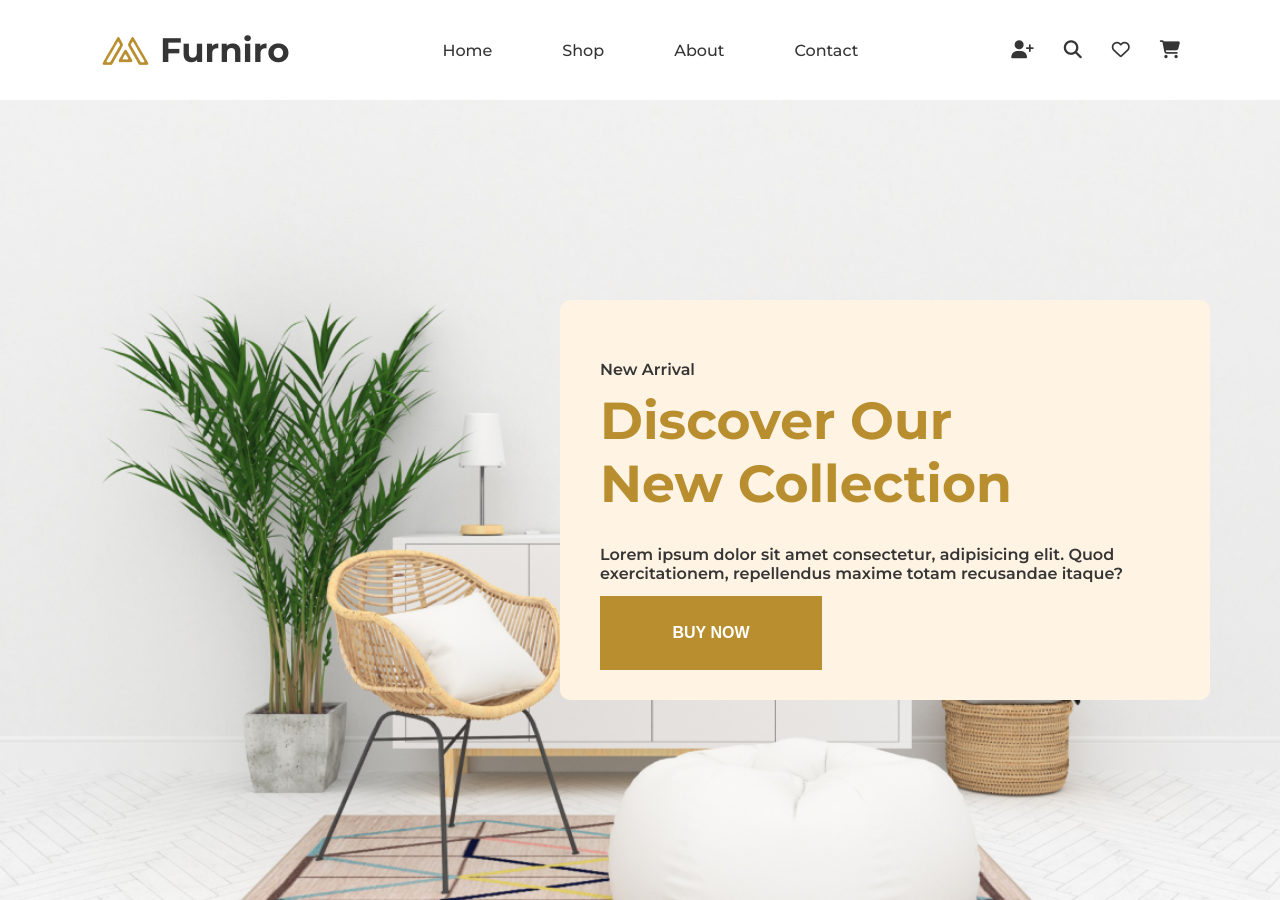
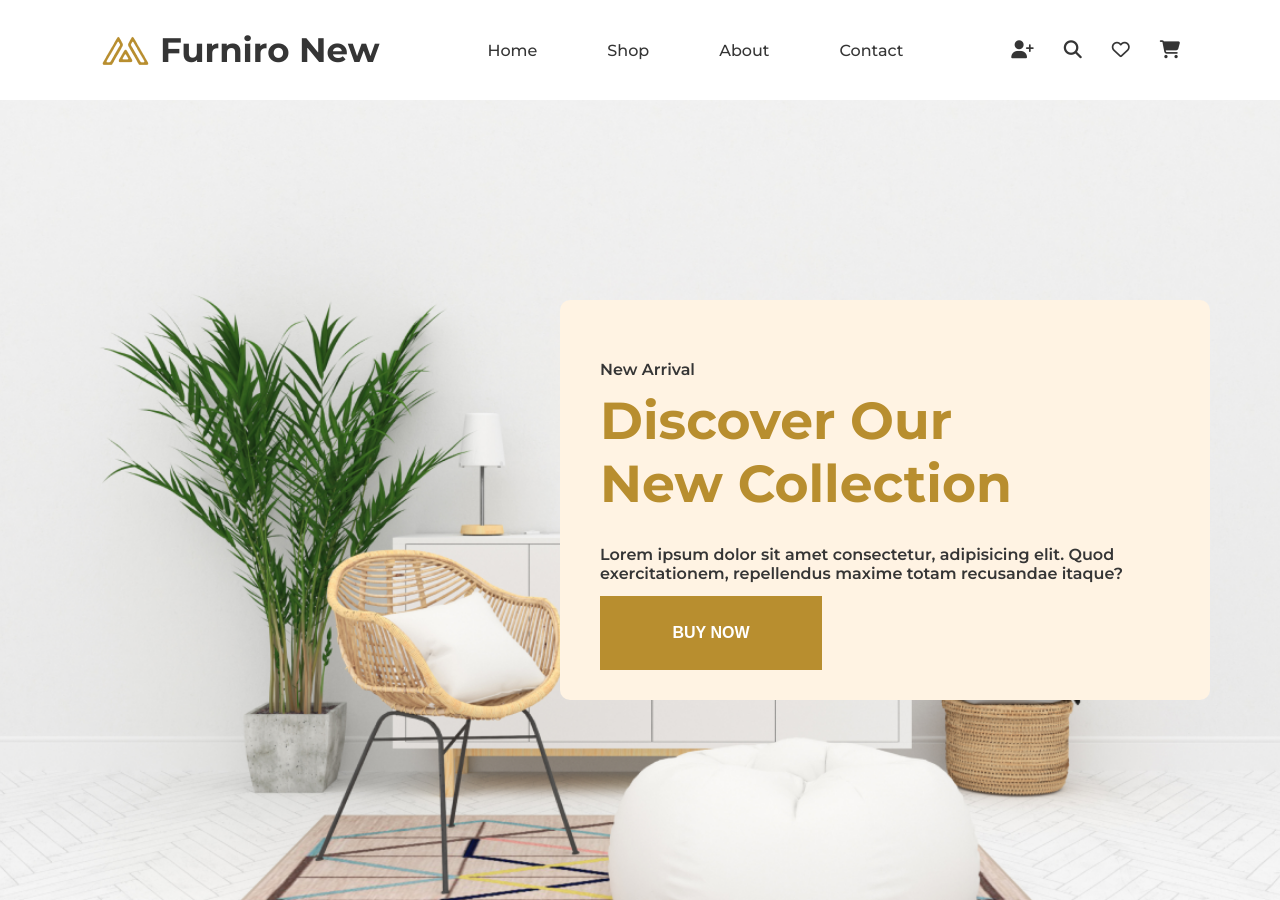
Before and after one commit to bahmani-dev/furniro-new, a plain HTML site: page index.html in a window 1280 px wide. Drawn offline with Linux system fonts and the light colour scheme.

Commit message:
change furniro logo text

```diff
--- a/index.html
+++ b/index.html
@@ -22,7 +22,7 @@
     <header>
       <div class="logo">
         <img src="./assets/logo.png" alt="company logo" />
-        <p>Furniro</p>
+        <p>Furniro New</p>
       </div>
       <nav class="nav-section">
         <ul class="nav-list">
```
